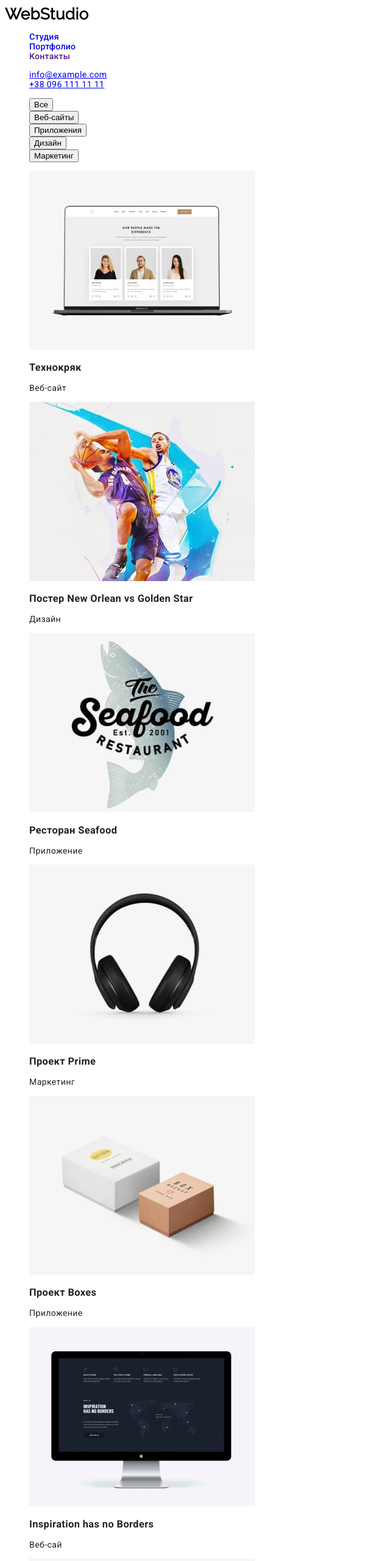
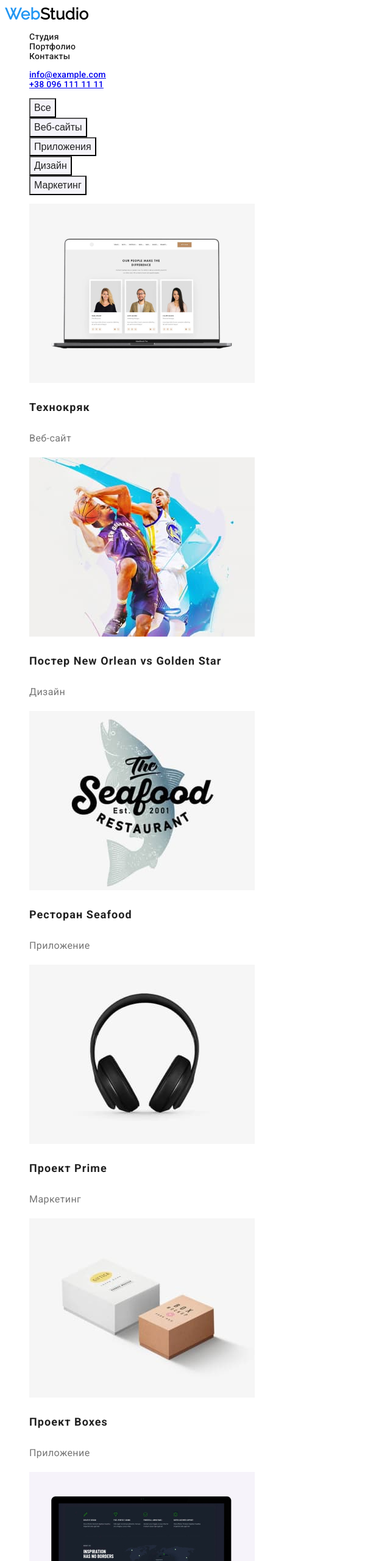
Before and after one commit to Yuradv/goit-markup-hw-02, a plain HTML site: page portfolio.html in a window 1280 px wide. Shown: the top 2560 px of the page at 61% size, without its empty margins (0-640 px from the left). Drawn offline with Linux system fonts and the light colour scheme.

Commit message:
2й коммит
Добавил разметку кнопок, добавил разметку 2й страницы.

В валидаторе проверено

```diff
--- a/css/styles.css
+++ b/css/styles.css
@@ -2,12 +2,12 @@
 
 :root {
   --main-txt-color: #212121;
-  --title-txt-color: ;
   --secondary-txt-color: #757575;
   --accent-color: #2196f3;
   --primary-white-color: #ffffff;
   --logo-color-header: #000;
   --secondary-bcg-color: #2f303a;
+  --button-bcg-color: #f5f4fa;
 }
 
 body {
@@ -18,6 +18,7 @@ body {
   letter-spacing: 0.03em;
   font-size: 14px;
   line-height: 1.14;
+  font-weight: 400;
 }
 
 .list {
@@ -37,7 +38,7 @@ body {
   color: red;
 }
 
-.span {
+.color-span {
   color: var(--accent-color);
   font-family: Raleway, sans-serif;
   font-weight: 700;
@@ -47,13 +48,14 @@ body {
   text-decoration: none;
 }
 
-.span:hover {
+.color-span:hover {
   color: red;
 }
 
 /* site-nav */
 
 .site-nav .link {
+  color: var(--main-txt-color);
   font-weight: 500;
   font-size: 14px;
   line-height: 1.14;
@@ -79,7 +81,7 @@ body {
   letter-spacing: 0.02em;
 }
 
-.contacts-nav .link {
+.contacts-nav .link:hover {
   color: var(--accent-color);
 }
 
@@ -111,12 +113,14 @@ body {
   font-size: 36px;
   line-height: 1.16;
   text-align: center;
+  font-weight: 700;
 }
 
 .team-title {
   font-size: 36px;
   line-height: 1.16;
   text-align: center;
+  font-weight: 700;
 }
 
 .team-person {
@@ -155,4 +159,36 @@ body {
   line-height: 1.71;
   font-style: normal;
 }
-/* Вопрос по ховеру Логотипа, вопрос по контактным ссылкам - курсив */
+
+/* buttons */
+
+.button {
+  background-color: var(--button-bcg-color);
+  color: var(--main-txt-color);
+  font-size: 16px;
+  line-height: 1.62;
+  font-weight: 500;
+}
+
+.button.primary {
+  background-color: var(--accent-color);
+  color: var(--primary-white-color);
+  font-weight: 700;
+  font-size: 16px;
+  line-height: 1.87;
+  letter-spacing: 0.06em;
+}
+
+.example-title {
+  color: var(--main-txt-color);
+  font-weight: 700;
+  font-size: 18px;
+  line-height: 2;
+  letter-spacing: 0.06em;
+}
+
+.example-description {
+  color: var(--secondary-txt-color);
+  font-size: 16px;
+  line-height: 30px;
+}
--- a/portfolio.html
+++ b/portfolio.html
@@ -15,7 +15,8 @@
 
     <!--Шапка-->
     <header>
-        <a href="./index.html" class="logo">WebStudio</a>
+        <a href="./index.html" class="logo">
+            <span class="color-span">Web</span>Studio</a>
         <nav>
             <ul class="site-nav list">
                 <li><a href="./index.html" class="link">Студия</a></li>
@@ -24,79 +25,79 @@
             </ul>
         </nav>
         <ul class="contacts-nav list">
-            <li><a href="mailto:info@example.com">info@example.com</a></li>
-            <li><a href="tel:+380961111111">+38 096 111 11 11</a></li>
+            <li class="link"><a href="mailto:info@example.com">info@example.com</a></li>
+            <li class="link"><a href="tel:+380961111111">+38 096 111 11 11</a></li>
         </ul>
     </header>
 
         <main>
             <ul class="list">
-                <li><button type="button">Все</button>
+                <li><button type="button" class="button">Все</button>
                 </li>
-                <li><button type="button">Веб-сайты</button>
+                <li><button type="button" class="button">Веб-сайты</button>
                 </li>
-                <li><button type="button">Приложения</button>
+                <li><button type="button" class="button">Приложения</button>
                 </li>
-                <li><button type="button">Дизайн</button>
+                <li><button type="button" class="button">Дизайн</button>
                 </li>
-                <li><button type="button">Маркетинг</button>
+                <li><button type="button" class="button">Маркетинг</button>
                 </li>
             </ul>
 
-            <ul class="list">
+            <ul class="examples list">
                 <li><img src="./images/imgbox1.jpg" alt="Создание веб-сайтов с портфолио"
                     width="370"
                     height="294">
-                    <h3>Технокряк</h3>
-                    <p>Веб-сайт</p>
+                    <h3 class="example-title">Технокряк</h3>
+                    <p class="example-description">Веб-сайт</p>
                 </li>
                 <li><img src="./images/imgbox2.jpg" alt="Баскетболисты. Создание дизайна с графикой"
                     width="370"
                     height="294">
-                    <h3>Постер New Orlean vs Golden Star</h3>
-                    <p>Дизайн</p>
+                    <h3 class="example-title">Постер New Orlean vs Golden Star</h3>
+                    <p class="example-description" >Дизайн</p>
                 </li>
                 <li><img src="./images/imgbox3.jpg" alt="The Seafood Restaurant. Создание приложений"
                     width="370"
                     height="294">
-                    <h3>Ресторан Seafood</h3>
-                    <p>Приложение</p>
+                    <h3 class="example-title">Ресторан Seafood</h3>
+                    <p class="example-description">Приложение</p>
                 </li>
                 <li><img src="./images/imgbox4.jpg" alt="Наушники. Работа с маркетингом"
                     width="370"
                     height="294">
-                    <h3>Проект Prime</h3>
-                    <p>Маркетинг</p>
+                    <h3 class="example-title">Проект Prime</h3>
+                    <p class="example-description">Маркетинг</p>
                 </li>
                 <li><img src="./images/imgbox5.jpg" alt="Боксы. Разработка приложений"
                     width="370"
                     height="294">
-                    <h3>Проект Boxes</h3>
-                    <p>Приложение</p>
+                    <h3 class="example-title">Проект Boxes</h3>
+                    <p class="example-description">Приложение</p>
                 </li>
                 <li><img src="./images/imgbox6.jpg" alt="Компьютер. Разработка веб-сайтов"
                     width="370"
                     height="294">
-                    <h3>Inspiration has no Borders</h3>
-                    <p>Веб-сай</p>
+                    <h3 class="example-title">Inspiration has no Borders</h3>
+                    <p class="example-description">Веб-сай</p>
                 </li>
                 <li><img src="./images/imgbox7.jpg" alt="Книга. Работа с дизайнами"
                     width="370"
                     height="294">
-                    <h3>Издание Limited Edition</h3>
-                    <p>Дизайн</p>
+                    <h3 class="example-title">Издание Limited Edition</h3>
+                    <p class="example-description">Дизайн</p>
                 </li>
                 <li><img src="./images/imgbox8.jpg" alt="Бирка. Сопровождение маркетинга"
                     width="370"
                     height="294">
-                    <h3>Проект LAB</h3>
-                    <p>Маркетинг</p>
+                    <h3 class="example-title">Проект LAB</h3>
+                    <p class="example-description">Маркетинг</p>
                 </li>
                 <li><img src="./images/imgbox9.jpg" alt="Ноутбук. Создание приложений"
                     width="370"
                     height="294">
-                    <h3>Growing Business</h3>
-                    <p>Приложение</p>
+                    <h3 class="example-title">Growing Business</h3>
+                    <p class="example-description">Приложение</p>
                 </li>
 
             </ul>
@@ -105,22 +106,27 @@
 
 
 <!--Футер-->
+
 <footer>
-    <div>
-        <a href="./index.html" class="logo">WebStudio</a>
+    <div class="footer">
+        <a href="./index.html" class="logo">
+            <span class="span">Web</span>Studio</a>
+
         <address class="adress">
-            <ul class="list">
+            <ul class="contacts-nav list">
                 <li>
-                    <p>г. Киев, Бульвар Леси Украинки, д. 26</p>
+                    <p class="adress-text">г. Киев, Бульвар Леси Украинки, д. 26</p>
                 </li>
-                <li><a href="mailto:info@example.com">info@example.com</a></li>
-                <li><a href="tel:+380961111111">+38 096 111 11 11</a></li>
+                <li class="link"><a href="mailto:info@example.com">info@example.com</a></li>
+                <li class="link"><a href="tel:+380961111111">+38 096 111 11 11</a></li>
             </ul>
         </address>
     </div>
 
 </footer>
 
+
+
 </body>
 
 </html>
```
Also changed, not shown: index.html (+2 -2 lines).
